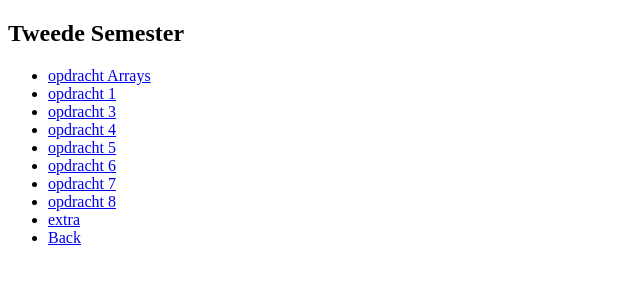
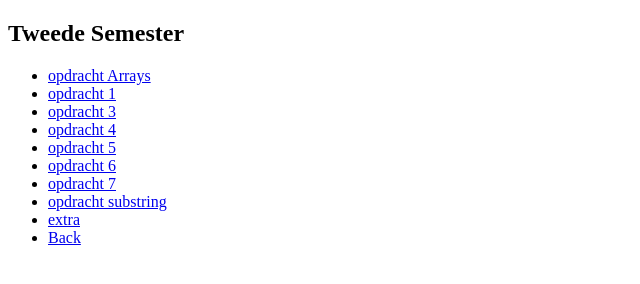
Before and after one commit to FaarahJaamaMohamed/FaarahJaamaMohamed.github.io, a plain HTML site: page labo2 s2/index.html in a window 1280 px wide. Shown: the full height of the page, 0-640 px from the left. Drawn offline with Linux system fonts and the light colour scheme.

Commit message:
links aangepast

```diff
--- a/labo2 s2/index.html
+++ b/labo2 s2/index.html
@@ -15,7 +15,7 @@
     <li><a href="oef 5/index.html">opdracht 5</a></li>
     <li><a href="oef 6/index.html">opdracht 6</a></li>
     <li><a href="oef 7/index.html">opdracht 7</a></li>
-    <li><a href="opdracht substring screenshots/oef 8/index.html">opdracht 8</a></li>
+    <li><a href="opdracht substring screenshots/oef 8/index.html">opdracht substring</a></li>
     <li><a href="extra oef/index.html">extra</a></li>
     <li><a href="/index.html">Back</a></li>
   </ul>
```
